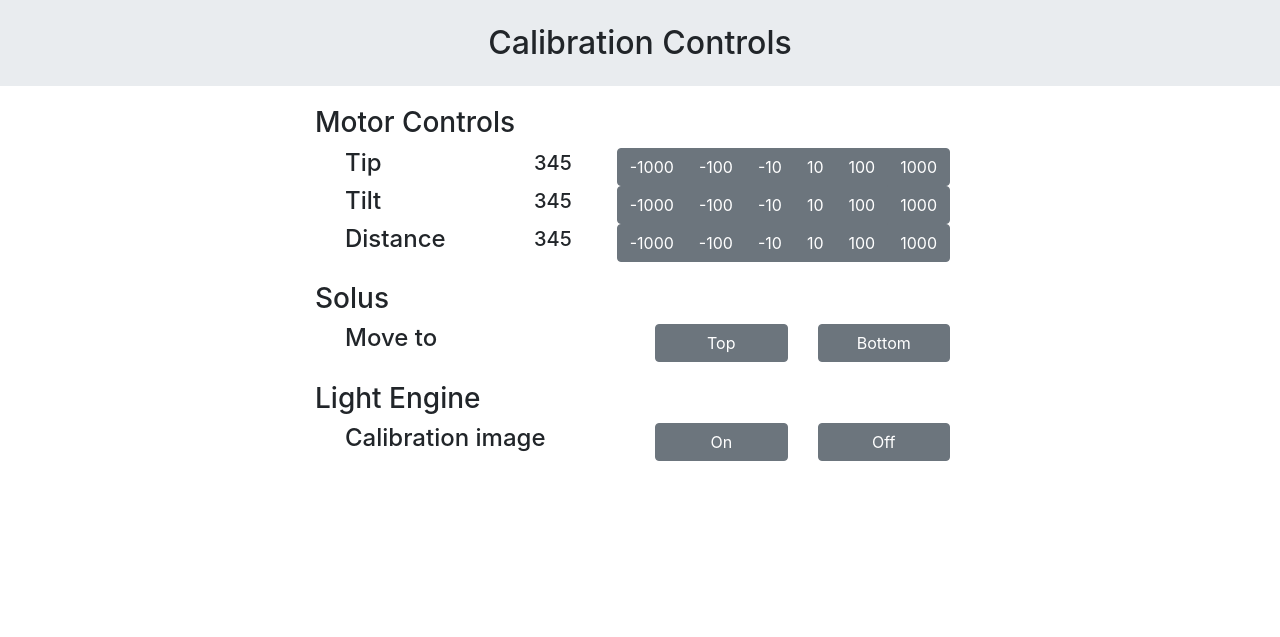
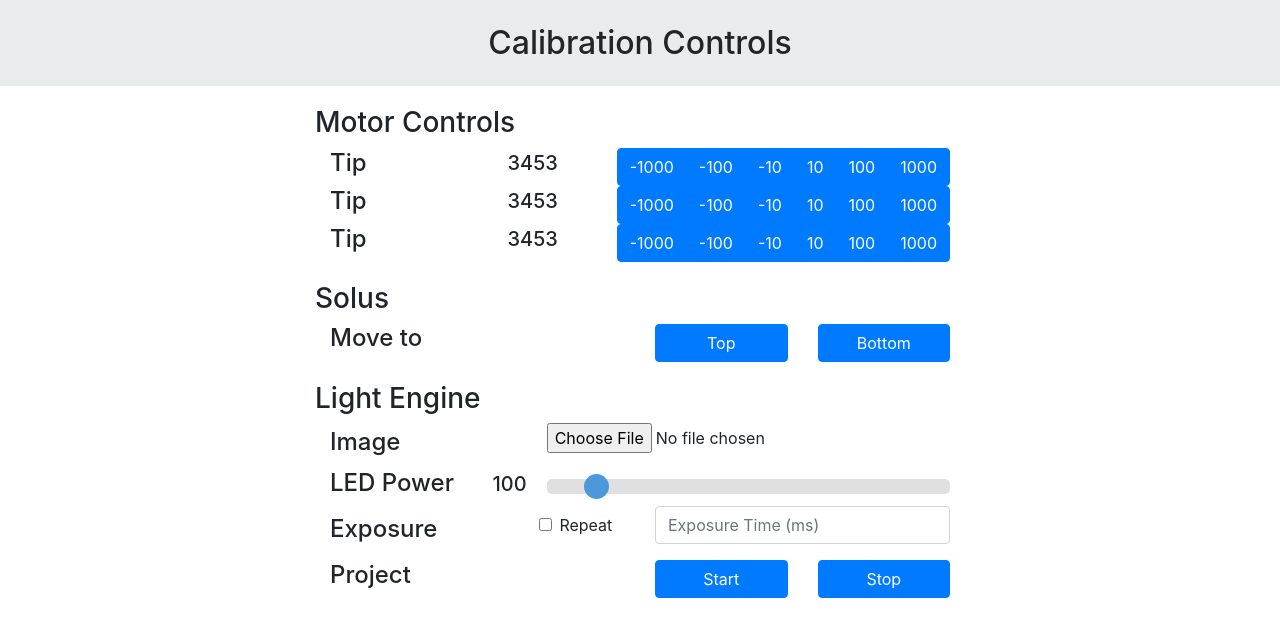
Before and after one commit to 3D-Printing-for-Microfluidics/3D_printer_control, a Flask app: page /calibrate in a window 1280 px wide. Shown: the top 637 px of the page. Run offline with Flask 2, Linux system fonts and the light colour scheme; some libraries are stand-ins or nearby versions.

Commit message:
Add more frontend controls for light engine operation

```diff
--- a/printer_server/printer_server/static/css/calibrate.css
+++ b/printer_server/printer_server/static/css/calibrate.css
@@ -5,3 +5,35 @@
 .top-buffer {
      margin-top:20px;
 }
+
+.slider {
+    -webkit-appearance: none;
+    width: 100%;
+    height: 15px;
+    border-radius: 5px;
+    background: #d3d3d3;
+    outline: none;
+    opacity: 0.7;
+    -webkit-transition: .2s;
+    transition: opacity .2s;
+    padding-right: 0px;
+    padding-left: 0px;
+}
+
+.slider::-webkit-slider-thumb {
+    -webkit-appearance: none;
+    appearance: none;
+    width: 25px;
+    height: 25px;
+    border-radius: 50%;
+    background: #006dcc;
+    cursor: pointer;
+}
+
+.slider::-moz-range-thumb {
+    width: 25px;
+    height: 25px;
+    border-radius: 50%;
+    background: #006dcc;
+    cursor: pointer;
+}
--- a/printer_server/printer_server/static/js/calibrate.js
+++ b/printer_server/printer_server/static/js/calibrate.js
@@ -44,6 +44,20 @@ var update_print_message = function(message) {
 }
 
 $(document).ready(function(){
+
+    var slider = document.getElementById("myRange");
+    var output = document.getElementById("myValue");
+    output.innerHTML = slider.value; // Display the default slider value
+
+    // Update the current slider value (each time you drag the slider handle)
+    slider.oninput = function() {
+        output.innerHTML = this.value;
+    }
+
+
+
+
+
     var socket = io.connect("http://" + document.domain + ":" + location.port + "/printing");
     socket.emit("connect");
 
--- a/printer_server/printer_server/templates/calibrate.html
+++ b/printer_server/printer_server/templates/calibrate.html
@@ -14,99 +14,132 @@
 
 {% block page_content %}
 
+<!-- Calibration Motor Control -->
 <div class="container">
     <div class="row top-buffer align-items-center">
         <h3>Motor Controls</h3>
     </div>
 
+<!-- Tip -->
 <div class="row align-items-center">
-        <div class="col-sm">
-            <h4 class="col">Tip</h3>
+    <div class="col-3 text-left">
+        <h4>Tip</h3>
     </div>
-        <div class="col-sm">
-            <h5 class="col text-right" id='tip-state'>345</h2>
+    <div class="col-1">
+        <h5 class="col text-left" id='tip-state'>3453</h5>
     </div>
-        <div class="col-sm">
+    <div class="col-8 text-right">
         <div class="btn-group" role="group" aria-label="Tip">
-                <button type="button" class="btn btn-secondary">-1000</button>
-                <button type="button" class="btn btn-secondary">-100</button>
-                <button type="button" class="btn btn-secondary">-10</button>
-                <button type="button" class="btn btn-secondary">10</button>
-                <button type="button" class="btn btn-secondary">100</button>
-                <button type="button" class="btn btn-secondary">1000</button>
+            <button type="button" class="btn btn-primary">-1000</button>
+            <button type="button" class="btn btn-primary">-100</button>
+            <button type="button" class="btn btn-primary">-10</button>
+            <button type="button" class="btn btn-primary">10</button>
+            <button type="button" class="btn btn-primary">100</button>
+            <button type="button" class="btn btn-primary">1000</button>
         </div>
     </div>
 </div>
+<!-- Tip -->
 <div class="row align-items-center">
-        <div class="col-sm">
-            <h4 class="col">Tilt</h3>
+    <div class="col-3 text-left">
+        <h4>Tip</h3>
     </div>
-        <div class="col-sm">
-            <h5 class="col text-right" id='tip-state'>345</h2>
+    <div class="col-1">
+        <h5 class="col text-left" id='tip-state'>3453</h5>
     </div>
-        <div class="col-sm">
+    <div class="col-8 text-right">
         <div class="btn-group" role="group" aria-label="Tip">
-                <button type="button" class="btn btn-secondary">-1000</button>
-                <button type="button" class="btn btn-secondary">-100</button>
-                <button type="button" class="btn btn-secondary">-10</button>
-                <button type="button" class="btn btn-secondary">10</button>
-                <button type="button" class="btn btn-secondary">100</button>
-                <button type="button" class="btn btn-secondary">1000</button>
+            <button type="button" class="btn btn-primary">-1000</button>
+            <button type="button" class="btn btn-primary">-100</button>
+            <button type="button" class="btn btn-primary">-10</button>
+            <button type="button" class="btn btn-primary">10</button>
+            <button type="button" class="btn btn-primary">100</button>
+            <button type="button" class="btn btn-primary">1000</button>
         </div>
     </div>
 </div>
+<!-- Tip -->
 <div class="row align-items-center">
-        <div class="col-sm">
-            <h4 class="col">Distance</h3>
+    <div class="col-3 text-left">
+        <h4>Tip</h3>
     </div>
-        <div class="col-sm">
-            <h5 class="col text-right" id='tip-state'>345</h2>
+    <div class="col-1">
+        <h5 class="col text-left" id='tip-state'>3453</h5>
     </div>
-        <div class="col-sm">
+    <div class="col-8 text-right">
         <div class="btn-group" role="group" aria-label="Tip">
-                <button type="button" class="btn btn-secondary">-1000</button>
-                <button type="button" class="btn btn-secondary">-100</button>
-                <button type="button" class="btn btn-secondary">-10</button>
-                <button type="button" class="btn btn-secondary">10</button>
-                <button type="button" class="btn btn-secondary">100</button>
-                <button type="button" class="btn btn-secondary">1000</button>
+            <button type="button" class="btn btn-primary">-1000</button>
+            <button type="button" class="btn btn-primary">-100</button>
+            <button type="button" class="btn btn-primary">-10</button>
+            <button type="button" class="btn btn-primary">10</button>
+            <button type="button" class="btn btn-primary">100</button>
+            <button type="button" class="btn btn-primary">1000</button>
         </div>
     </div>
 </div>
 </div>
 
+<!-- Solus Control -->
 <div class="container">
     <div class="row top-buffer align-items-center">
         <h3>Solus</h3>
     </div>
     <div class="row align-items-center">
         <div class="col-6">
-            <h4 class="col">Move to</h3>
+            <h4>Move to</h4>
         </div>
         <div class="col-3">
-            <button type="button" class="btn btn-secondary btn-block" data-toggle="modal" data-target="#confirmModal" id="init-btn">Top</button>
+            <button type="button" class="btn btn-primary btn-block" data-toggle="modal" data-target="#confirmModal" id="init-btn">Top</button>
         </div>
         <div class="col-3">
-            <button type="button" class="btn btn-secondary btn-block" data-toggle="modal" data-target="#confirmModal" id="init-btn">Bottom</button>
+            <button type="button" class="btn btn-primary btn-block" data-toggle="modal" data-target="#confirmModal" id="init-btn">Bottom</button>
         </div>
     </div>
 </div>
 
-<div class="container">
-    <div class="row top-buffer align-items-center">
+
+<!-- Light Engine Control -->
+<div class="container top-buffer">
+    <div class="row align-items-center">
         <h3>Light Engine</h3>
     </div>
+
+    <!-- Upload Image -->
     <div class="row align-items-center">
-        <div class="col-6">
-            <h4 class="col">Calibration image</h3>
+        <h4 class="col-4 text-left">Image</h4>
+        <form class="col-8">
+            <div class="form-group">
+                <input type="file" class="form-control-file" id="exampleFormControlFile1">
             </div>
-        <div class="col-3">
-            <button type="button" class="btn btn-secondary btn-block" data-toggle="modal" data-target="#confirmModal" id="init-btn">On</button>
+        </form>
     </div>
-        <div class="col-3">
-            <button type="button" class="btn btn-secondary btn-block" data-toggle="modal" data-target="#confirmModal" id="init-btn">Off</button>
+
+    <!-- LED Power -->
+    <div class="row align-items-center">
+        <h4 class="col-3 text-left">LED Power</h4>
+        <h5 class="col-1 text-left" id="myValue"></h5>
+        <div class="slidecontainer col-8"><input type="range" min="1" max="1000" value="100" class="slider" id="myRange"></div>
+    </div>
+
+    <!-- Repeat and Exposure Time -->
+    <div class="row align-items-center">
+        <h4 class="col-4 text-left">Exposure</h4>
+        <div class="col-2 form-group text-center">
+            <input class="form-check-input" type="checkbox" value="" id="defaultCheck1">
+            <label class="form-check-label" for="defaultCheck1">Repeat</label>
+        </div>
+        <div class="col-6 form-group">
+            <input class="form-control" type="text" placeholder="Exposure Time (ms)">
         </div>
     </div>
+
+    <!-- Start Stop -->
+    <div class="row align-items-center">
+        <h4 class="col-6">Project</h4>
+        <div class="col-3"><button type="button" class="btn btn-primary btn-block" data-toggle="modal" data-target="#confirmModal" id="init-btn">Start</button></div>
+        <div class="col-3"><button type="button" class="btn btn-primary btn-block" data-toggle="modal" data-target="#confirmModal" id="init-btn">Stop</button></div>
+    </div>
+
 </div>
 
 
@@ -135,7 +168,7 @@
       <div class="modal-body" id="print-alert-body">
       </div>
       <div class="modal-footer">
-        <button type="button" class="btn btn-secondary" data-dismiss="modal" id="print-alert-cancel">Cancel</button>
+        <button type="button" class="btn btn-primary" data-dismiss="modal" id="print-alert-cancel">Cancel</button>
         <button type="button" class="btn btn-primary" data-dismiss="modal" id="print-alert-confirm">Confirm</button>
       </div>
     </div>
@@ -154,6 +187,5 @@
 {% block scripts %}
 {{super()}}
 <script src="https://cdnjs.cloudflare.com/ajax/libs/socket.io/2.1.0/socket.io.js"></script>
-<script src="{{ url_for('static', filename='js/sockets.js') }}"></script>
-<script src="{{ url_for('static', filename='js/upload.js') }}"></script>
+<script src="{{ url_for('static', filename='js/calibrate.js') }}"></script>
 {% endblock %}
```
Lines whose indentation alone changed are shown as unchanged.
